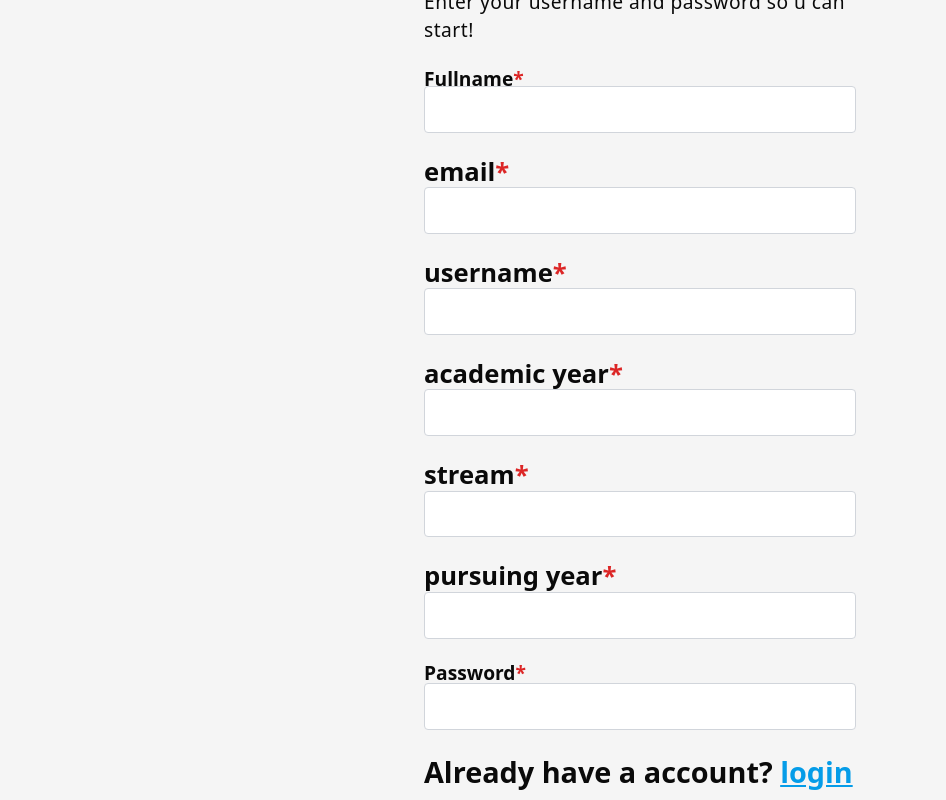
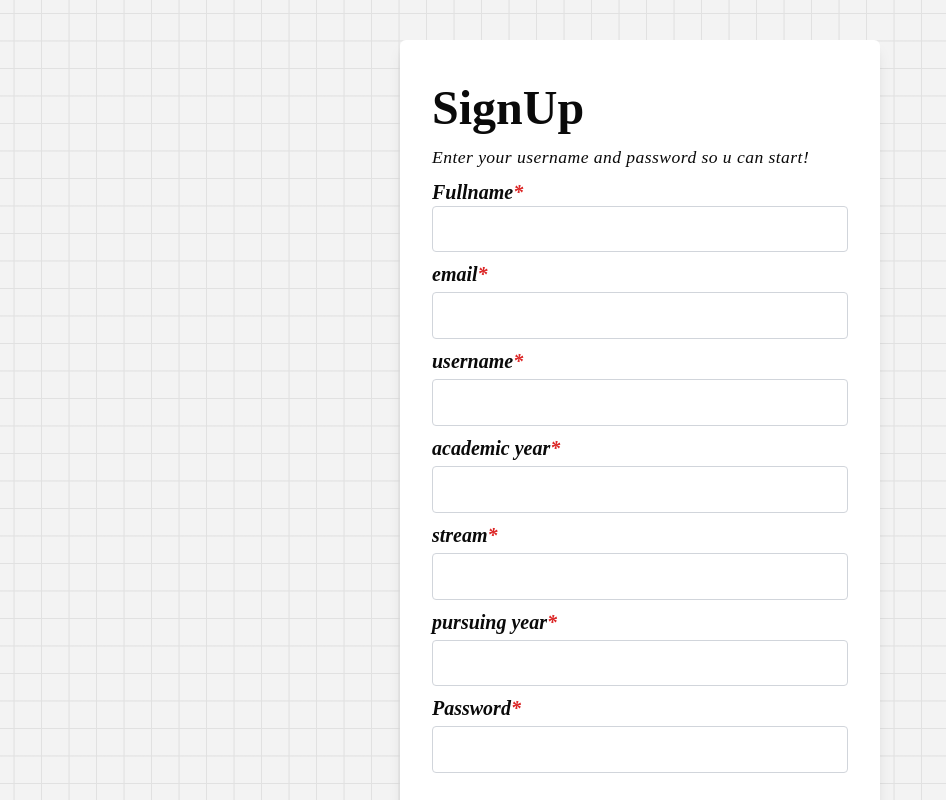
Before and after one commit to psapkale/intercord, a React (Vite) app in the folder frontend/: page /signup in a window 1280 px wide. Shown: the top 800 px of the page, without its empty margins (0-946 px from the left). Built offline with nearby package versions, Linux system fonts and the light colour scheme; no server answers; a web font is replaced by a local one.

Commit message:
chore: SignUp page updated

```diff
--- a/frontend/src/pages/Login.tsx
+++ b/frontend/src/pages/Login.tsx
@@ -99,7 +99,7 @@ const Login = () => {
     <div className="h-screen overflow-hidden containerBg py-20 w-full flex items-center justify-center">
       <div className="flex justify-center py-20 items-center h-full italic font-bona font-semibold">
         <form
-          className="auth-page bg-white shadow-lg h-fit absolute z-10 w-[90%] sm:w-[30rem]  px-6 py-12 flex flex-col gap-5 rounded-lg login
+          className="auth-page bg-white shadow-lg h-fit absolute z-10 w-[90%] sm:w-[30rem] px-2 md:px-6 py-12 flex flex-col gap-5 rounded-lg login
         "
         >
           <h1 className="text-[3rem] not-italic -mb-8">Login</h1>
--- a/frontend/src/pages/SignUp.tsx
+++ b/frontend/src/pages/SignUp.tsx
@@ -1,11 +1,11 @@
 /* eslint-disable @typescript-eslint/no-explicit-any */
-import React, { useEffect, useState } from 'react';
+import React, { useEffect, useState } from "react";
 // import bgImg from "./../assets/banner.png";
-import { Link, useNavigate } from 'react-router-dom';
-import toast from 'react-hot-toast';
-import { firstSectionAnimation } from '@/utils/Animation';
-import { useUserDetails } from '@/utils/store';
-import axios from 'axios';
+import { Link, useNavigate } from "react-router-dom";
+import toast from "react-hot-toast";
+import { firstSectionAnimation } from "@/utils/Animation";
+import { useUserDetails } from "@/utils/store";
+import axios from "axios";
 
 // user type
 type userType = {
@@ -23,13 +23,13 @@ type userType = {
 
 const SignUp = () => {
   const [userInfo, setUserInfo] = useState<userType>({
-      username: '',
-      password: '',
-      email: '',
-      name: '',
-      academicYear: '',
-      stream: '',
-      pursuingYear: '',
+    username: "",
+    password: "",
+    email: "",
+    name: "",
+    academicYear: "",
+    stream: "",
+    pursuingYear: "",
   });
   const [loading, setLoading] = useState(false);
   const setUserDetails = useUserDetails((state) => state.setUserDetails);
@@ -43,7 +43,7 @@ const SignUp = () => {
 
     // email validation
     if (!/^[\w-.]+@([\w-]+\.)+[\w-]{2,4}$/.test(userInfo.email)) {
-         toast.error('Enter valid email', {
+      toast.error("Enter valid email", {
         duration: 3000,
       });
       return;
@@ -56,7 +56,7 @@ const SignUp = () => {
       )
     ) {
       toast.error(
-            'Enter valid password, enter atleast 1 small char, 1 capital char and 1 number and password should be more than 8 digit',
+        "Enter valid password, enter atleast 1 small char, 1 capital char and 1 number and password should be more than 8 digit",
         {
           duration: 3000,
         }
@@ -68,7 +68,7 @@ const SignUp = () => {
     try {
       setLoading(true);
       const response = await axios.post(
-            'http://localhost:3000/api/student/signup',
+        "http://localhost:3000/api/student/signup",
         {
           name: userInfo.name,
           email: userInfo.email,
@@ -85,7 +85,7 @@ const SignUp = () => {
       // get student data from response.data.student
       setUserDetails({
         ...response?.data?.student,
-            role: 'student',
+        role: "student",
         isSignedUp: true,
         leaderboardDriverJs: true,
         sideBarDriverJs: true,
@@ -94,7 +94,7 @@ const SignUp = () => {
       });
 
       setLoading(false);
-         navigate('/dashboard/account');
+      navigate("/dashboard/account");
     } catch (err: any) {
       toast.error(err.response.data.message);
       setLoading(false);
@@ -107,25 +107,27 @@ const SignUp = () => {
   }, []);
 
   return (
-      <div className='h-[100vh] w-full flex items-center justify-center bg-[#F5F5F5]'>
-         <div className='flex justify-center items-center h-full font-zyada font-semibold'>
+    <div className="py-10 w-full flex items-center justify-center containerBg">
+      <div className="flex justify-center py-20! items-center font-bona italic font-semibold">
         <form
-               className='auth-page h-fit absolute z-10 w-[30rem]  px-6 py-12 flex flex-col gap-5 rounded-lg login
-        '
+          className="w-[90%] sm:w-[30rem] bg-white px-2 md:px-8 rounded-md py-8 shadow-lg flex flex-col gap-2
+        "
         >
-               <h1 className='text-[3rem] -mb-8'>SignUp</h1>
-               <p className='tracking-wide font-medium text-[1.2rem]'>
+          <div>
+            <h1 className="text-[3rem] not-italic">SignUp</h1>
+            <p className="tracking-wide font-medium text-[1.1rem]">
               Enter your username and password so u can start!
             </p>
-               <div className='flex flex-col'>
-                  <label htmlFor='fullname' className='text-[1.2rem] -mb-2'>
-                     Fullname<span className='text-red-600'>*</span>
+          </div>
+          <div className="flex flex-col">
+            <label htmlFor="fullname" className="text-xl ">
+              Fullname<span className="text-red-600">*</span>
             </label>
             <input
               required
-                     type='text'
-                     id='fullname'
-                     className='w-full py-2 px-2 border rounded-sm outline-1 outline-gray-600  transition-all duration-300 border-gray-300 text-black text-[1.2rem]'
+              type="text"
+              id="fullname"
+              className="w-full py-2 px-2 border rounded-sm outline-1 outline-gray-600  transition-all duration-300 border-gray-300 text-black text-xl italic"
               value={userInfo.name}
               onChange={(e) => {
                 setUserInfo({
@@ -135,15 +137,15 @@ const SignUp = () => {
               }}
             />
           </div>
-               <div className='flex flex-col gap-1'>
-                  <label htmlFor='email' className='text-[1.6rem] -mb-2'>
-                     email<span className='text-red-600'>*</span>
+          <div className="flex flex-col gap-1">
+            <label htmlFor="email" className="text-xl ">
+              email<span className="text-red-600">*</span>
             </label>
             <input
               required
-                     type='email'
-                     id='email'
-                     className='w-full px-2 py-2 border rounded-sm outline-1 outline-gray-600  transition-all duration-300 border-gray-300 text-black text-[1.2rem]'
+              type="email"
+              id="email"
+              className="w-full px-2 py-2 border rounded-sm outline-1 outline-gray-600  transition-all duration-300 border-gray-300 text-black text-[1.2rem] italic"
               value={userInfo.email}
               onChange={(e) => {
                 setUserInfo({
@@ -153,15 +155,15 @@ const SignUp = () => {
               }}
             />
           </div>
-               <div className='flex flex-col gap-1'>
-                  <label htmlFor='username' className='text-[1.6rem] -mb-2'>
-                     username<span className='text-red-600'>*</span>
+          <div className="flex flex-col gap-1">
+            <label htmlFor="username" className="text-xl ">
+              username<span className="text-red-600">*</span>
             </label>
             <input
               required
-                     type='text'
-                     id='username'
-                     className='w-full px-2 py-2 border rounded-sm outline-1 outline-gray-600  transition-all duration-300 border-gray-300 text-black text-[1.2rem]'
+              type="text"
+              id="username"
+              className="w-full px-2 py-2 border rounded-sm outline-1 outline-gray-600  transition-all duration-300 border-gray-300 text-black text-[1.2rem] italic"
               value={userInfo.username}
               onChange={(e) => {
                 setUserInfo({
@@ -173,15 +175,15 @@ const SignUp = () => {
           </div>
 
           {/* Academic data */}
-               <div className='flex flex-col gap-1'>
-                  <label htmlFor='username' className='text-[1.6rem] -mb-2'>
-                     academic year<span className='text-red-600'>*</span>
+          <div className="flex flex-col gap-1">
+            <label htmlFor="username" className="text-xl ">
+              academic year<span className="text-red-600">*</span>
             </label>
             <input
               required
-                     type='text'
-                     id='academic year'
-                     className='w-full px-2 py-2 border rounded-sm outline-1 outline-gray-600  transition-all duration-300 border-gray-300 text-black text-[1.2rem]'
+              type="text"
+              id="academic year"
+              className="w-full px-2 py-2 border rounded-sm outline-1 outline-gray-600  transition-all duration-300 border-gray-300 text-black text-[1.2rem] italic"
               value={userInfo.academicYear}
               onChange={(e) => {
                 setUserInfo({
@@ -191,15 +193,15 @@ const SignUp = () => {
               }}
             />
           </div>
-               <div className='flex flex-col gap-1'>
-                  <label htmlFor='username' className='text-[1.6rem] -mb-2'>
-                     stream<span className='text-red-600'>*</span>
+          <div className="flex flex-col gap-1">
+            <label htmlFor="username" className="text-xl ">
+              stream<span className="text-red-600">*</span>
             </label>
             <input
               required
-                     type='text'
-                     id='stream'
-                     className='w-full px-2 py-2 border rounded-sm outline-1 outline-gray-600  transition-all duration-300 border-gray-300 text-black text-[1.2rem]'
+              type="text"
+              id="stream"
+              className="w-full px-2 py-2 border rounded-sm outline-1 outline-gray-600  transition-all duration-300 border-gray-300 text-black text-[1.2rem] italic"
               value={userInfo.stream}
               onChange={(e) => {
                 setUserInfo({
@@ -209,15 +211,15 @@ const SignUp = () => {
               }}
             />
           </div>
-               <div className='flex flex-col gap-1'>
-                  <label htmlFor='username' className='text-[1.6rem] -mb-2'>
-                     pursuing year<span className='text-red-600'>*</span>
+          <div className="flex flex-col gap-1">
+            <label htmlFor="username" className="text-xl ">
+              pursuing year<span className="text-red-600">*</span>
             </label>
             <input
               required
-                     type='text'
-                     id='username'
-                     className='w-full px-2 py-2 border rounded-sm outline-1 outline-gray-600  transition-all duration-300 border-gray-300 text-black text-[1.2rem]'
+              type="text"
+              id="username"
+              className="w-full px-2 py-2 border rounded-sm outline-1 outline-gray-600  transition-all duration-300 border-gray-300 text-black text-[1.2rem] italic"
               value={userInfo.pursuingYear}
               onChange={(e) => {
                 setUserInfo({
@@ -228,15 +230,15 @@ const SignUp = () => {
             />
           </div>
 
-               <div className='flex flex-col gap-1'>
-                  <label htmlFor='password' className='text-[1.2rem] -mb-2'>
-                     Password<span className='text-red-600'>*</span>
+          <div className="flex flex-col gap-1">
+            <label htmlFor="password" className="text-xl">
+              Password<span className="text-red-600">*</span>
             </label>
             <input
               required
-                     type='text'
-                     id='password'
-                     className='w-full px-2 py-2 border rounded-sm outline-1 outline-gray-600  transition-all duration-300 border-gray-300 text-black text-[1.2rem]'
+              type="text"
+              id="password"
+              className="w-full px-2 py-2 border rounded-sm outline-1 outline-gray-600  transition-all duration-300 border-gray-300 text-black text-[1.2rem] italic"
               value={userInfo.password}
               onChange={(e) => {
                 setUserInfo({
@@ -247,19 +249,19 @@ const SignUp = () => {
             />
           </div>
 
-               <p className='text-[1.8rem]'>
-                  Already have a account?{' '}
-                  <Link to={'/login'} className='text-[#059CE8] underline'>
+          <p className="text-xl mt-4">
+            Already have a account?{" "}
+            <Link to={"/login"} className="text-[#059CE8] underline">
               login
-                  </Link>{' '}
+            </Link>{" "}
           </p>
           <button
             disabled={loading}
-                  type='submit'
-                  className={`mt-4 tracking-wider w-full rounded-md text-[1.8rem]  duration-500 ${
+            type="submit"
+            className={`mt-4 tracking-wider w-full rounded-md text-xl py-2 italic duration-500 ${
               loading
-                        ? 'bg-white text-black cursor-not-allowed'
-                        : 'bg-[#313338] hover:bg-[#27292c] transition-all text-white'
+                ? "bg-white text-black cursor-not-allowed"
+                : "bg-[#313338] hover:bg-[#27292c] transition-all text-white"
             }`}
             onClick={submitHandler}
           >
```
Lines whose indentation alone changed are shown as unchanged.
